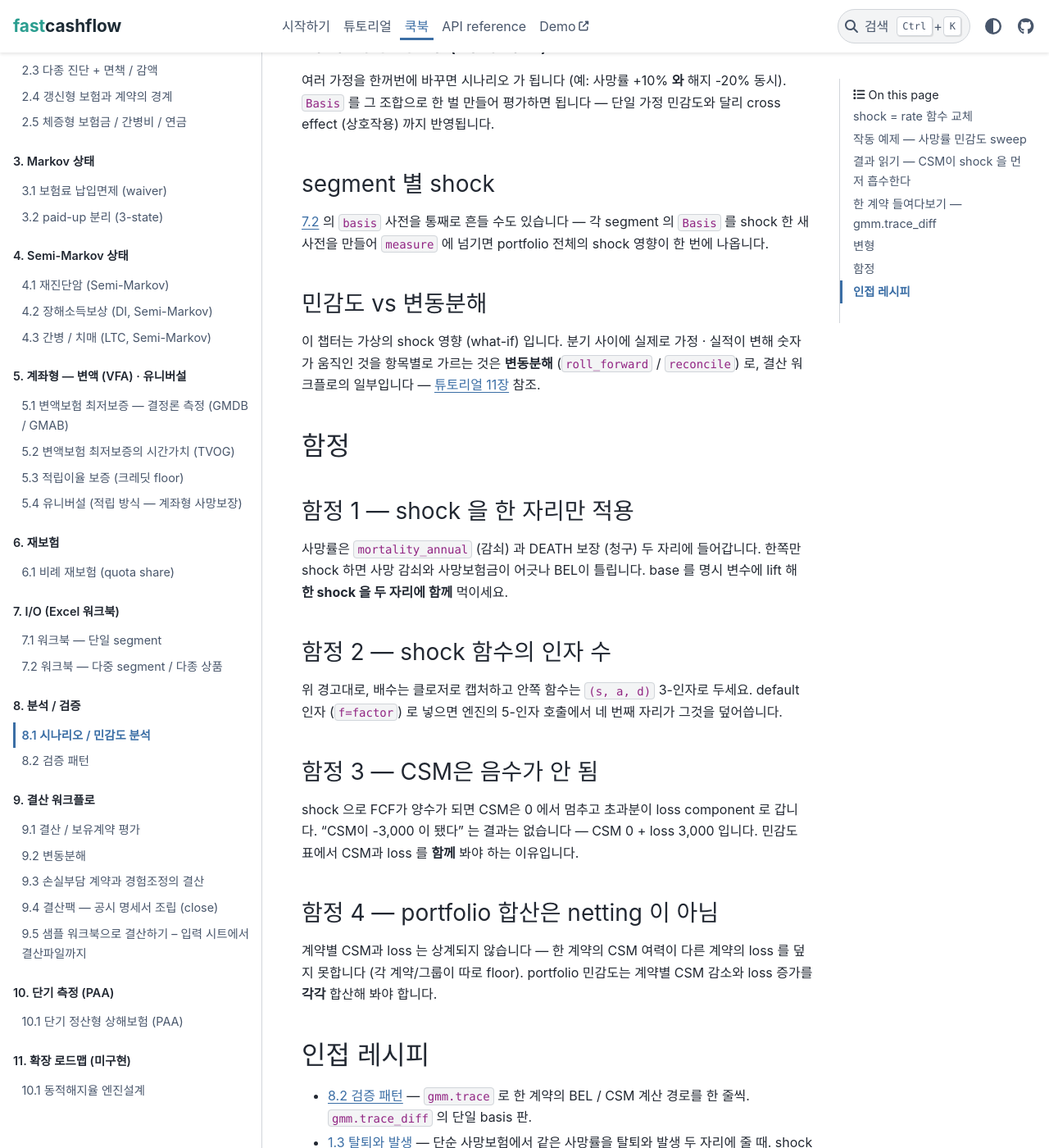
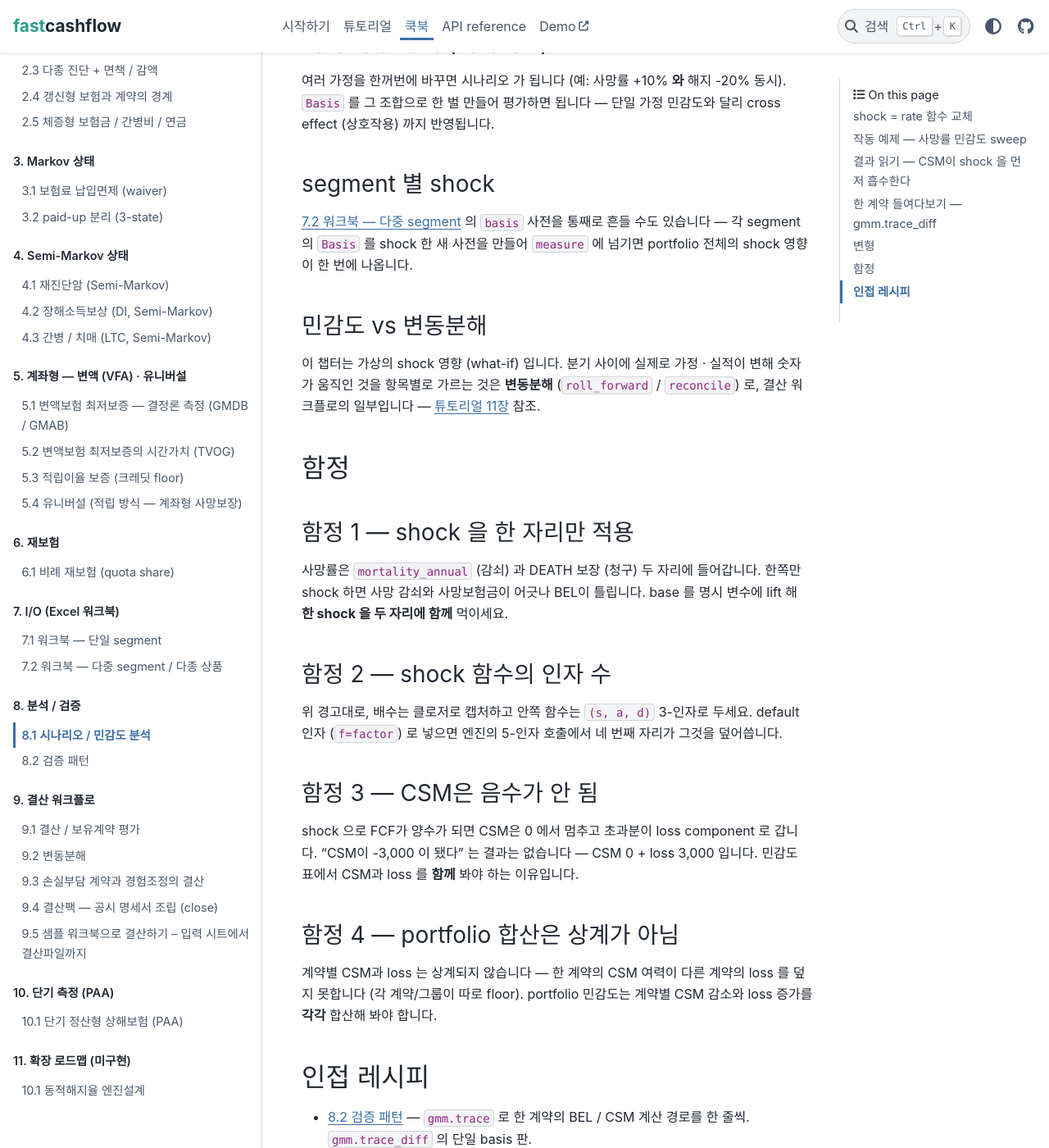
Before and after one commit to seokhoonj/fastcashflow, a Sphinx documentation site: the page built from docs/cookbook/workflow/sensitivity.md, in a window 1280 px wide and 1400 px high, scrolled down 4508 px. Shown: the whole window at 82% size. Built offline with Sphinx 7.4.7 and the PyData theme 0.15.4, drawn with Linux system fonts in a browser that asks for light colours.

Commit message:
docs: tidy the sensitivity chapter (comment alignment, link text, heading term)
Align the inline comments in the ModelPoints block (the long benefits value had
pushed its comment out of the column), give the workbook cross-link the same
descriptive text the related-recipes list uses, and rename the pitfall-4 heading to
the Korean term the body already uses (상계, not the English netting).

```diff
--- a/docs/cookbook/workflow/sensitivity.md
+++ b/docs/cookbook/workflow/sensitivity.md
@@ -76,11 +76,11 @@
 
 # 모델 포인트
 mp = fcf.ModelPoints.single(
-    issue_age           = 40,            # 가입연령 40세
-    sex                 = 0,             # 성별 (0=남, 1=여)
+    issue_age           = 40,                  # 가입연령 40세
+    sex                 = 0,                   # 성별 (0=남, 1=여)
     benefits            = {"DEATH": 100_000},  # 사망보험금 100,000
-    premium             = 1_200,         # 월납 보험료 1,200 (claims 보다 커 흑자)
-    term_months         = 24,            # 보험기간 2년
+    premium             = 1_200,               # 월납 보험료 1,200 (claims 보다 커 흑자)
+    term_months         = 24,                  # 보험기간 2년
     calculation_methods = {"DEATH": fcf.CalculationMethod.DEATH},
 )
 
@@ -208,7 +208,7 @@
 
 ### segment 별 shock
 
-[7.2](../io/workbook-multi) 의 `basis` 사전을 통째로 흔들 수도 있습니다 —
+[7.2 워크북 — 다중 segment](../io/workbook-multi) 의 `basis` 사전을 통째로 흔들 수도 있습니다 —
 각 segment 의 `Basis` 를 shock 한 새 사전을 만들어 `measure`
 에 넘기면 portfolio 전체의 shock 영향이 한 번에 나옵니다.
 
@@ -239,7 +239,7 @@
 로 갑니다. "CSM이 -3,000 이 됐다" 는 결과는 없습니다 — CSM 0 + loss 3,000
 입니다. 민감도 표에서 CSM과 loss 를 **함께** 봐야 하는 이유입니다.
 
-### 함정 4 — portfolio 합산은 netting 이 아님
+### 함정 4 — portfolio 합산은 상계가 아님
 
 계약별 CSM과 loss 는 상계되지 않습니다 — 한 계약의 CSM 여력이 다른 계약의
 loss 를 덮지 못합니다 (각 계약/그룹이 따로 floor). portfolio 민감도는
```
